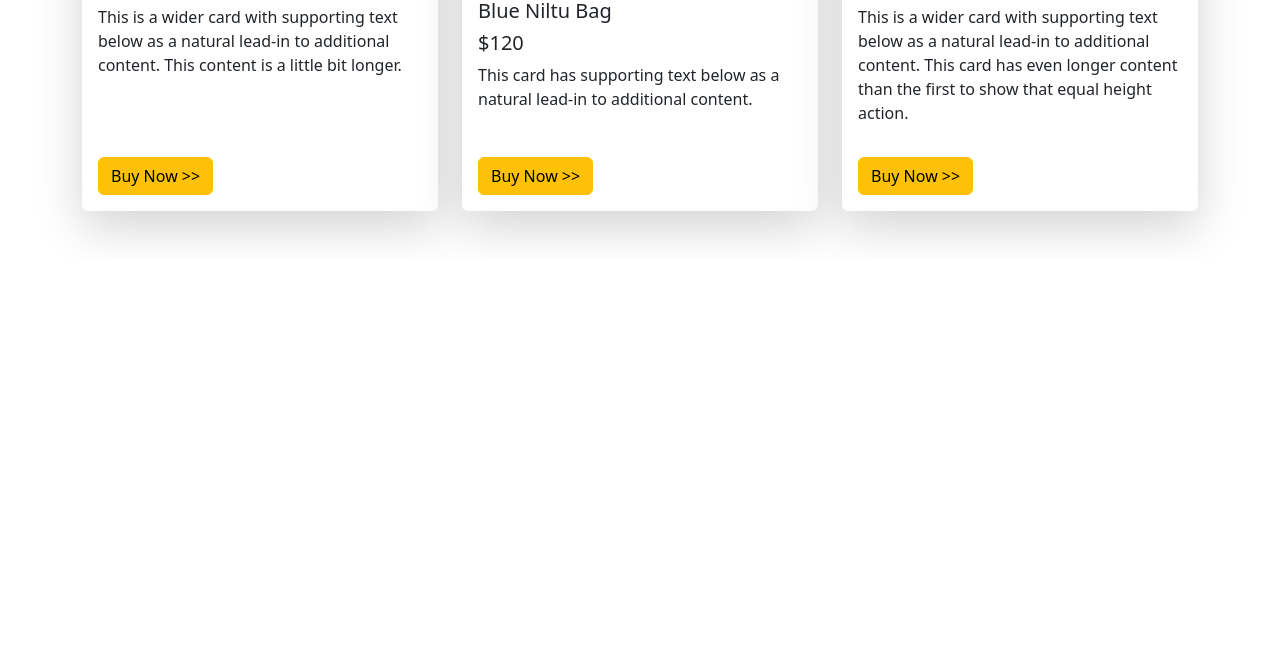
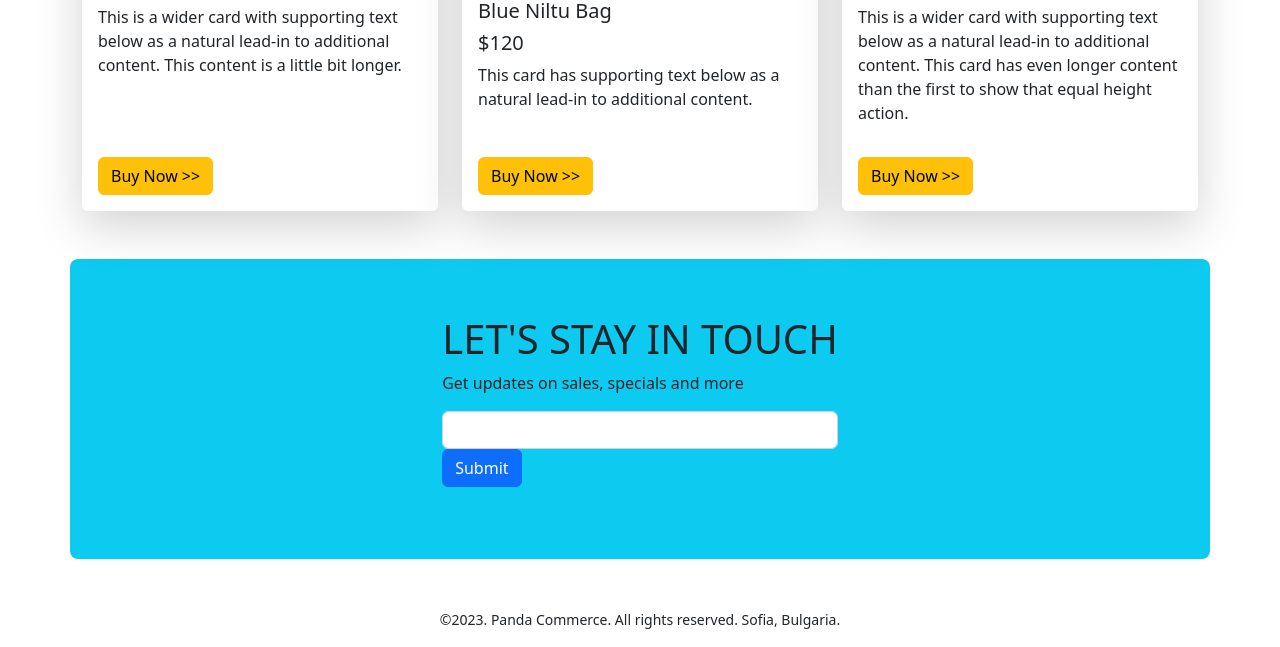
Before and after one commit to mdalmamungalib/class-13-project, a plain HTML site: page index.html in a window 1280 px wide. Shown: the part 1851-2498 px from the top of the page. Before the commit the page ends 2110 px from the top, so only its background shows below. Drawn offline with nearby package versions, Linux system fonts and the light colour scheme.

Commit message:
all added

```diff
--- a/index.html
+++ b/index.html
@@ -241,7 +241,24 @@
         </div>
       </section>
       <!-- bag section end -->
+      <!-- subscribe start -->
+      <section style="height: 300px;" class="container rounded-3 d-flex justify-content-center align-items-center bg-info">
+        <div>
+          <h1>LET'S STAY IN TOUCH</h1>
+        <p>Get updates on sales, specials and more</p>
+        <form>
+          <div class="mb-3">
+            <input type="email" class="form-control" id="exampleInputEmail1" aria-describedby="emailHelp">
+            <button type="submit" class="btn btn-primary">Submit</button>
+          </div>
+        </form>
+        </div>
+      </section>
+      <!-- subscribe end -->
     </main>
+    <footer class="mt-5 text-center">
+      <p><small>©2023. Panda Commerce. All rights reserved. Sofia, Bulgaria.</small></p>
+    </footer>
     <!------------------ js-added----------------- -->
     <script
       src="https://cdn.jsdelivr.net/npm/bootstrap@5.2.0/dist/js/bootstrap.bundle.min.js"
```
